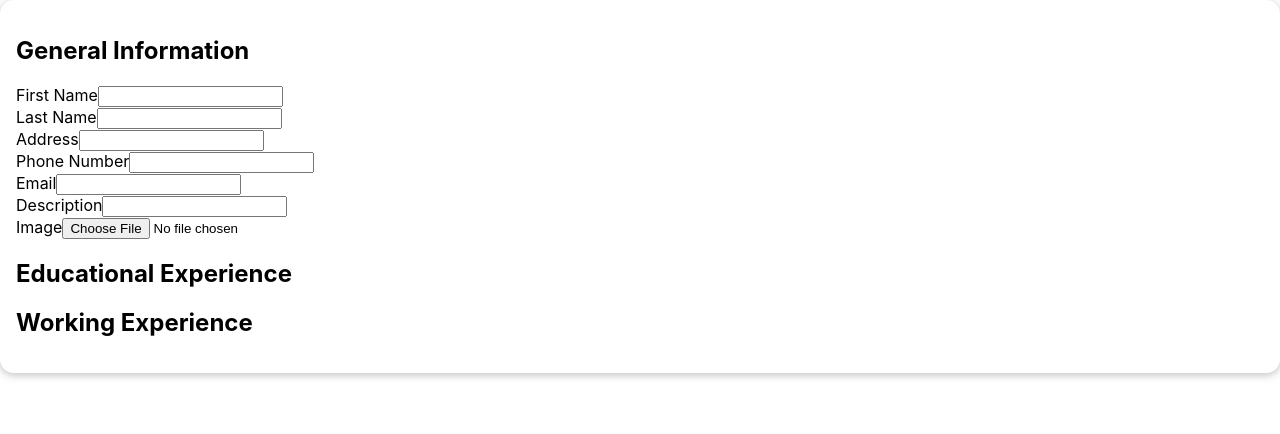
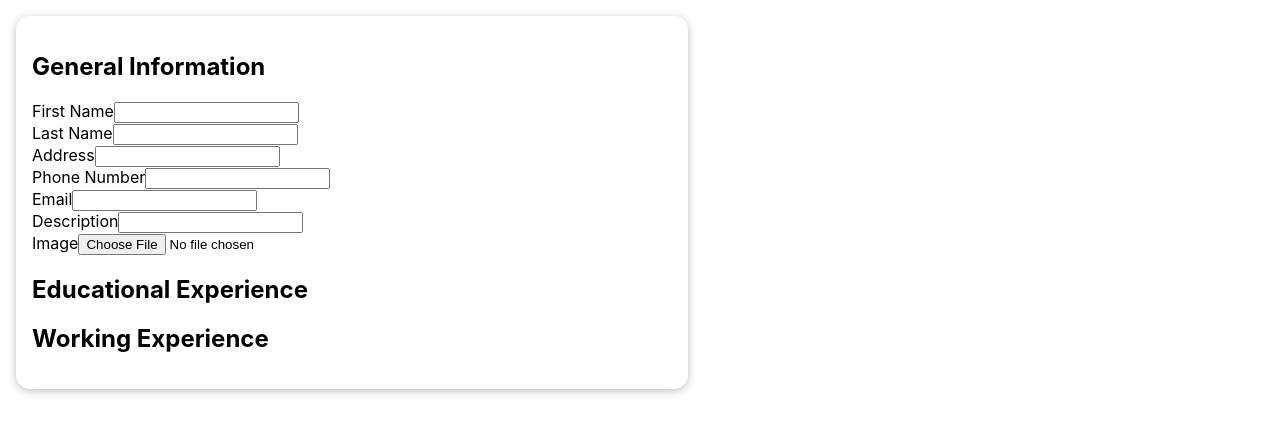
Before and after one commit to mohameddjebloun/cv-application, a React (Create React App) app: page / in a window 1280 px wide. Shown: the top 434 px of the page. Built offline with nearby package versions, Linux system fonts and the light colour scheme; the HTML template or start-up script is replaced by a standard one.

Commit message:
Restyle the Card width and margin

```diff
--- a/src/components/UI/Card.module.css
+++ b/src/components/UI/Card.module.css
@@ -1,6 +1,8 @@
 .card {
     padding: 1rem;
+    margin: 1rem;
     box-shadow: 0 2px 8px rgba(0, 0, 0, 0.25);
     border-radius: 14px;
     background-color: white;
+    width: 50%;
 }
```
